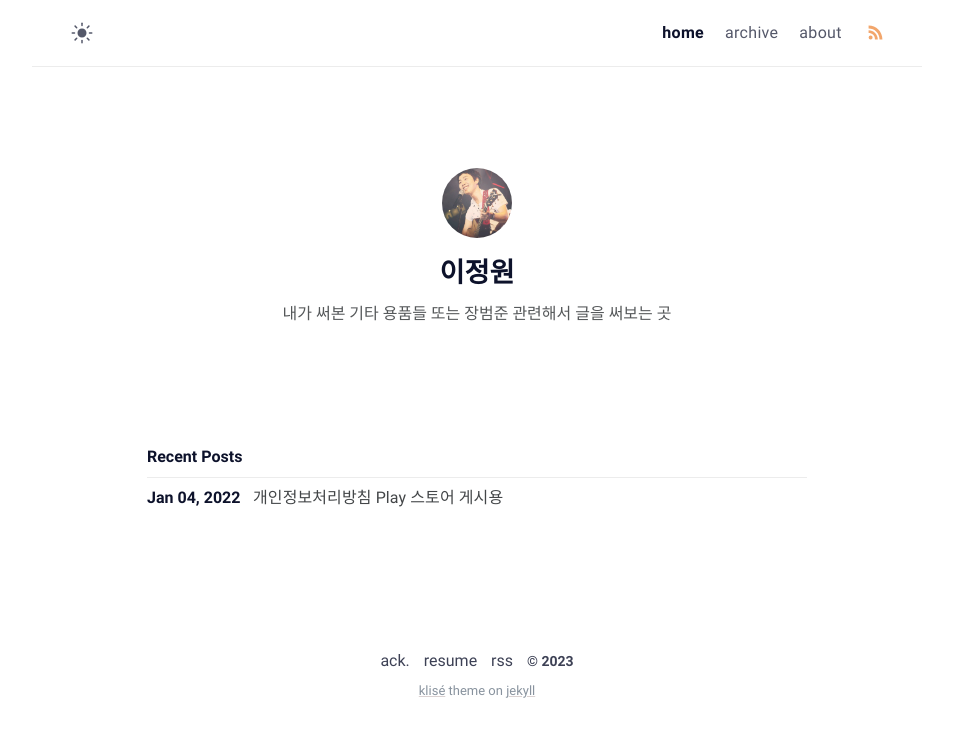
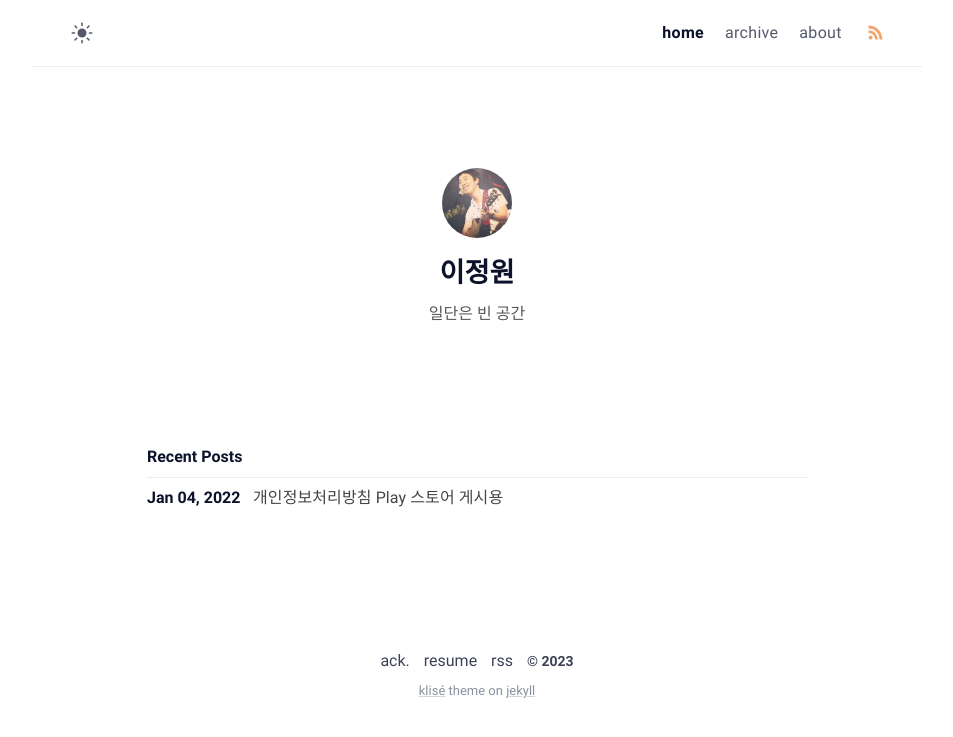
Before and after one commit to asomegarden/asomegarden.github.io, a Jekyll site: the page built from index.md, in a window 1280 px wide. Shown: the top 737 px of the page, without its empty margins (163-1116 px from the left). Built offline with Jekyll 4.4.1, drawn with Linux system fonts in a browser that asks for light colours.

Commit message:
Update _config.yml

```diff
--- a/_config.yml
+++ b/_config.yml
@@ -13,7 +13,7 @@ mode: light # default theme "dark" | "light"
 author:
   name: 이정원 # author name
   bio: >- # tell to the world
-    내가 써본 기타 용품들 또는 장범준 관련해서 글을 써보는 곳
+    일단은 빈 공간
   username: won31080 # general username
   github: won31080 # github username
   twitter: none # twitter username
```
